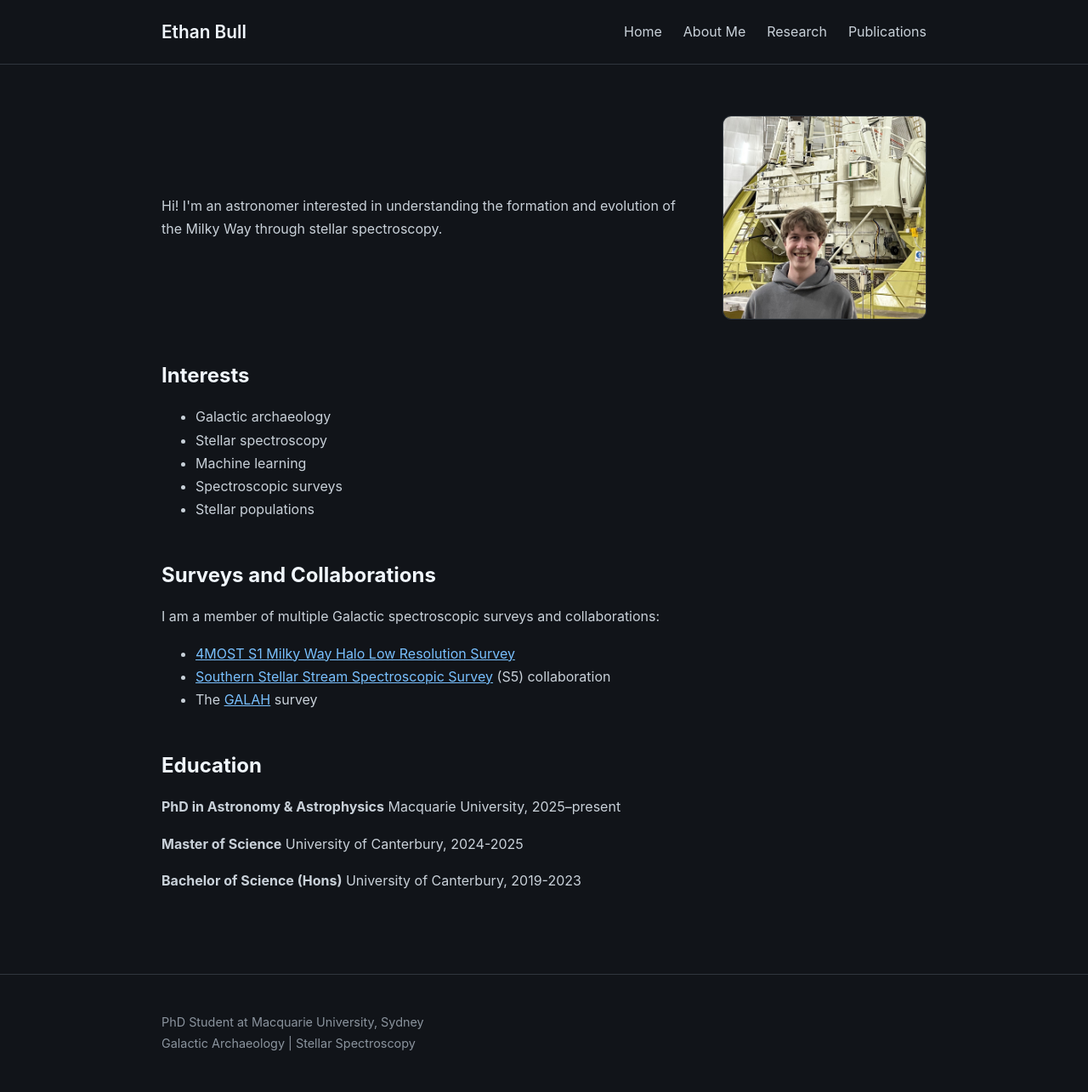
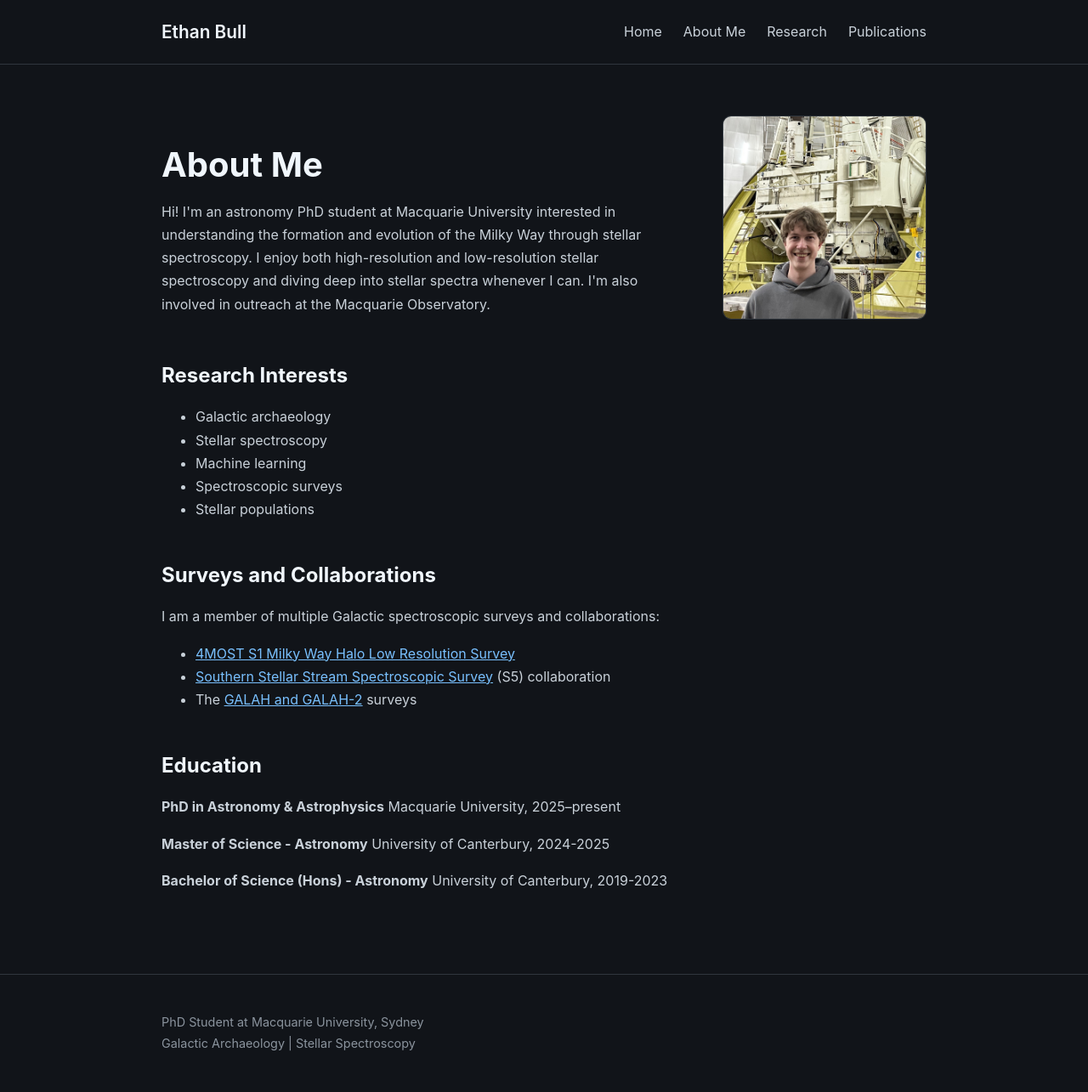
Before and after one commit to iBexal/ibexal.github.io, a Jekyll site: the page built from about.md, in a window 1280 px wide. Shown: the whole page at 85% size. Built offline with Jekyll 4.4.1, drawn with Linux system fonts in a browser that asks for light colours.

Commit message:
more info!

```diff
--- a/about.md
+++ b/about.md
@@ -3,11 +3,16 @@ layout: page
 title: About Me
 permalink: /about/
 ---
+
+
 <div class="about-intro">
     <div class="about-text">
+        <h1>
+        About Me
+        </h1>
         <p>
-            Hi! I'm an astronomer interested in understanding the formation and evolution
-            of the Milky Way through stellar spectroscopy.
+            Hi! I'm an astronomy PhD student at Macquarie University interested in understanding the formation and evolution
+            of the Milky Way through stellar spectroscopy. I enjoy both high-resolution and low-resolution stellar spectroscopy and diving deep into stellar spectra whenever I can. I'm also involved in outreach at the Macquarie Observatory.
         </p>
     </div>
     <img
@@ -18,7 +23,7 @@ permalink: /about/
 </div>
 
 
-## Interests
+## Research Interests
 
 - Galactic archaeology
 - Stellar spectroscopy
@@ -31,7 +36,7 @@ permalink: /about/
 I am a member of multiple Galactic spectroscopic surveys and collaborations:
  - <a href="https://www.4most.eu/cms/science/galconsurv/">4MOST S1 Milky Way Halo Low Resolution Survey</a>
  - <a href="https://s5collab.github.io">Southern Stellar Stream Spectroscopic Survey</a> (S5) collaboration
- - The <a href="https://www.galah-survey.org">GALAH</a> survey
+ - The <a href="https://www.galah-survey.org">GALAH and GALAH-2</a> surveys
 
 
 ## Education
@@ -39,8 +44,8 @@ I am a member of multiple Galactic spectroscopic surveys and collaborations:
 **PhD in Astronomy & Astrophysics**
 Macquarie University, 2025–present
 
-**Master of Science**
+**Master of Science - Astronomy**
 University of Canterbury, 2024-2025
 
-**Bachelor of Science (Hons)**
+**Bachelor of Science (Hons) - Astronomy**
 University of Canterbury, 2019-2023
```
Also changed, not shown: index.md (+1 -1 lines), publications.md (+3 -6 lines).
